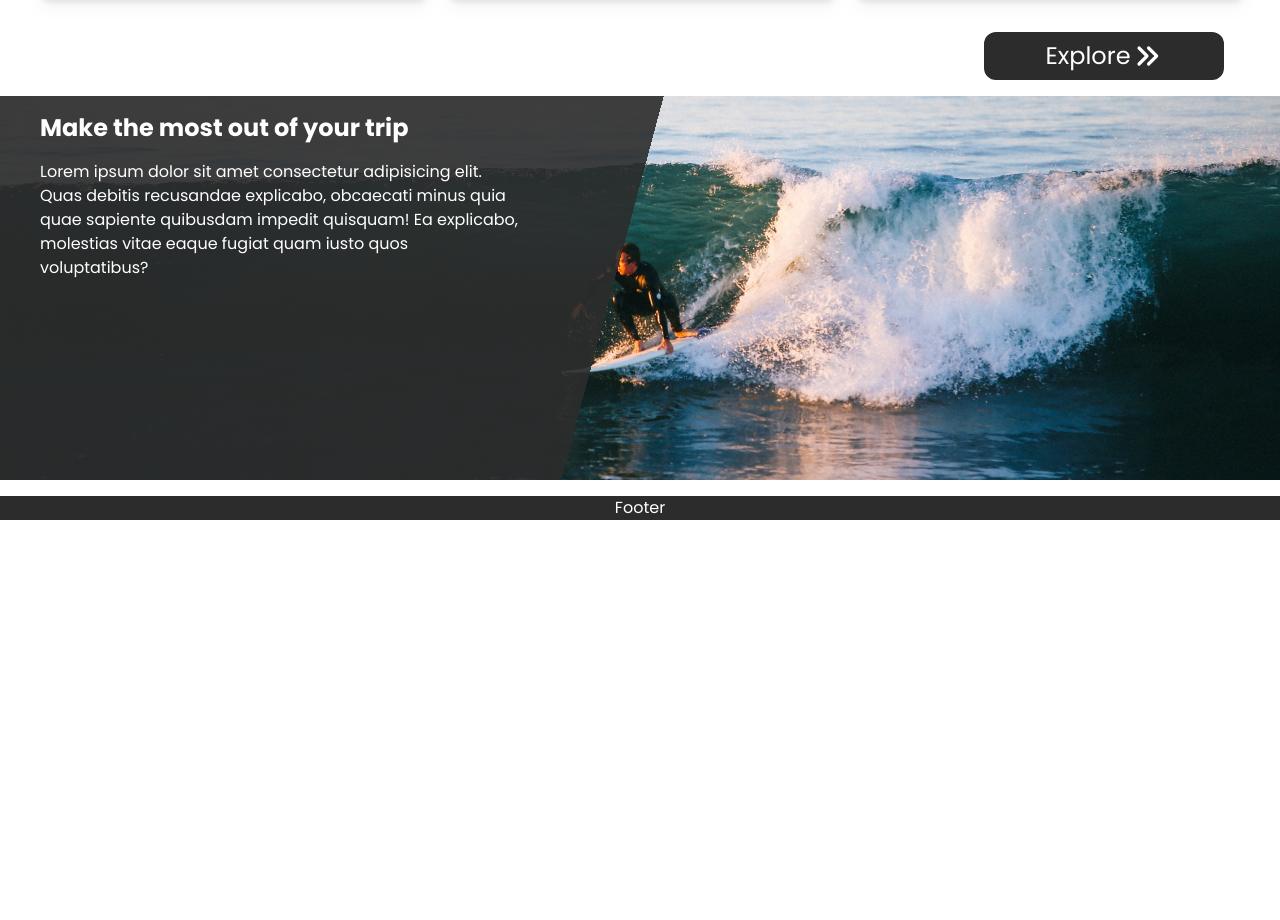
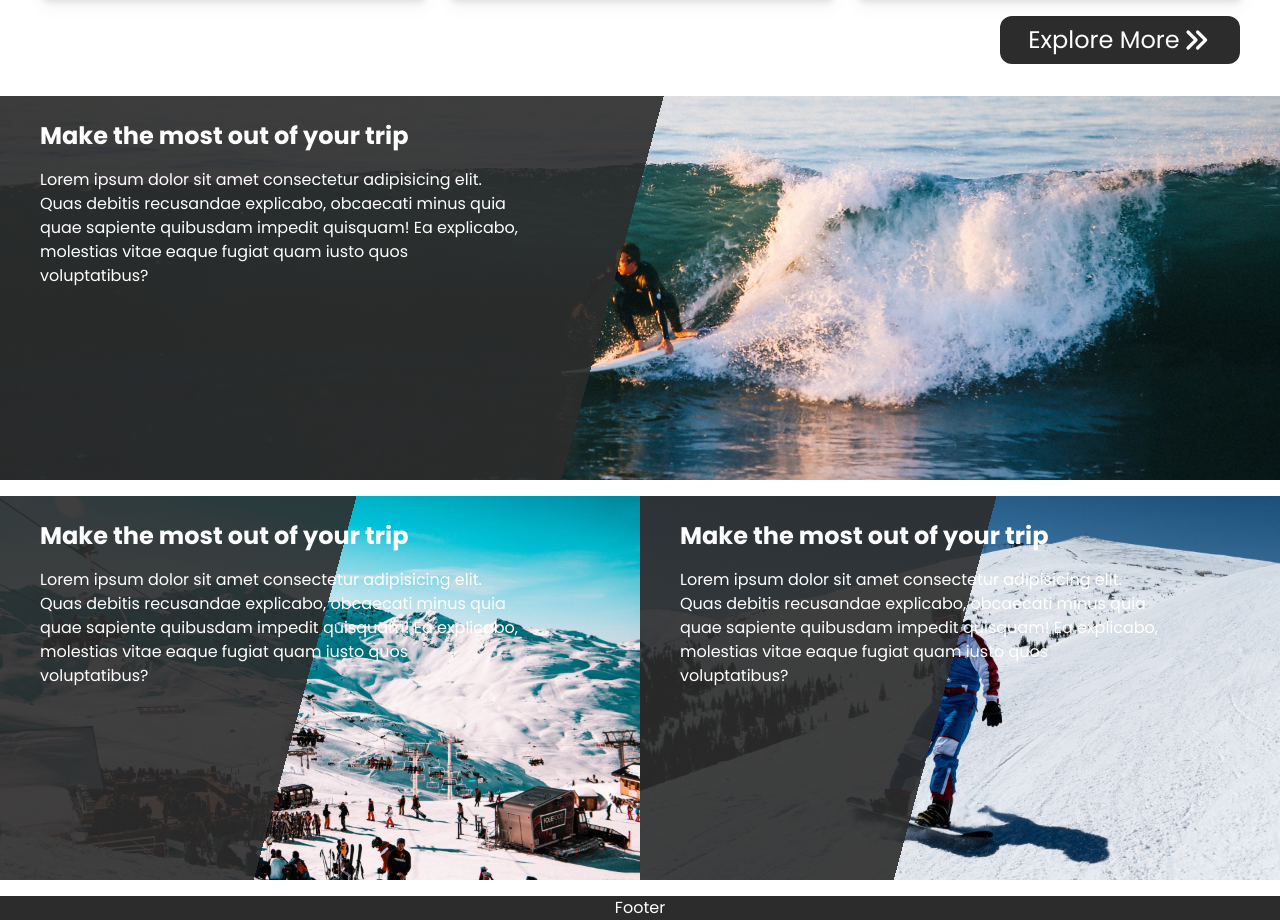
Before and after one commit to kristian4res/ucwd-solstice, a React (Create React App) app: page / in a window 1280 px wide. Shown: the part 864-1784 px from the top of the page. Before the commit the page ends 1384 px from the top, so only its background shows below. Built offline with nearby package versions, Linux system fonts and the light colour scheme.

Commit message:
c: creating article cards; installed heroicons/react

```diff
--- a/src/components/navigation.jsx
+++ b/src/components/navigation.jsx
@@ -1,28 +1,30 @@
-import React, { useState, useEffect } from 'react'
+import React, { useState, useEffect, useCallback } from 'react'
 import LogoButton from './logo-button'
 
 const Navigation = () => {
   const [navClass, setNavClass] = useState('');
   const [y, setY] = useState(100);
 
-  // Check
-  const handleNavigation = (e) => {
+  const handleNavigation = useCallback(
+    e => {
       const window = e.currentTarget;
-
       if (y > window.scrollY) {
         setNavClass('');
       } else if (y < window.scrollY) {
         setNavClass('bg-dark-body');
       }
-
       setY(window.scrollY);
-  };
+    }, [y]
+  );
 
   useEffect(() => {
     setY(window.scrollY);
+    window.addEventListener("scroll", (e) => handleNavigation(e));
 
-    window.addEventListener("scroll", (e) => handleNavigation(e));
-  }, []);
+    return () => { // return a cleanup function to unregister our function since its gonna run multiple times
+      window.removeEventListener("scroll", (e) => handleNavigation(e));
+    };
+  }, [handleNavigation]);
 
   return (
     <div className={`flex w-full transition-colors ${navClass} text-white z-10 fixed top-0 mx-auto py-4 px-8 md:px-14 lg:px-24`}>
--- a/src/pages/home-page.jsx
+++ b/src/pages/home-page.jsx
@@ -1,4 +1,5 @@
 import React from 'react';
+import { ChevronDoubleRightIcon } from '@heroicons/react/solid';
 
 import imgSnowboarding1 from '../assets/snowboarding-md-1.jpg';
 import imgKayaking1 from '../assets/kayaking-md-1.jpg';
@@ -10,8 +11,8 @@ import ImageCard from '../components/image-card';
 const Homepage = () => {
   return (
     <>
-      <section id="recommendations-section" className='w-full h-screen md:h-1/3'>
-        <h2 className="text-dark-body text-2xl font-bold mt-4 mx-10">
+      <section id="recommendations-section" className='mt-2 w-full h-screen md:mt-4 md:h-1/3'>
+        <h2 className="text-dark-body text-2xl font-bold mx-10">
           Inspiration for your next trip
         </h2>
         <div className='grid grid-cols-1 gap-6 mt-3 place-content-center mx-10 md:grid-cols-3'>
@@ -21,22 +22,45 @@ const Homepage = () => {
         </div>
         <div className='flex justify-center md:justify-end mx-10 mt-4'>
           {/* Button */}
-          <button className='flex justify-center items-center w-60 px-2 py-2 my-4 mx-4 text-white text-2xl font-light bg-dark-body rounded md:rounded-xl'>
-            <span>Explore</span>
-            <svg xmlns="http://www.w3.org/2000/svg" className="h-8 w-8" viewBox="0 0 20 20" fill="currentColor">
-              <path fillRule="evenodd" d="M10.293 15.707a1 1 0 010-1.414L14.586 10l-4.293-4.293a1 1 0 111.414-1.414l5 5a1 1 0 010 1.414l-5 5a1 1 0 01-1.414 0z" clipRule="evenodd" />
-              <path fillRule="evenodd" d="M4.293 15.707a1 1 0 010-1.414L8.586 10 4.293 5.707a1 1 0 011.414-1.414l5 5a1 1 0 010 1.414l-5 5a1 1 0 01-1.414 0z" clipRule="evenodd" />
-            </svg>
+          <button className='flex justify-center items-center w-60 px-2 py-2 mb-4 text-white text-2xl font-light bg-dark-body rounded md:rounded-xl'>
+            <span>Explore More</span>
+            <ChevronDoubleRightIcon className='h-8 w-8' />
           </button>
         </div>
       </section>
-      <section id="travel-section" className='w-full h-full' style={{
+      <section id="article-section" className='mt-2 w-full h-full md:mt-4' style={{
         backgroundImage: `linear-gradient(105deg, rgba(44, 44, 44, 0.9) 0%, rgba(44, 44, 44, 0.9) 48%, transparent 48%), url(${imgSurfing1})`,
         backgroundPosition: 'center',
         backgroundSize: 'cover',
       }}>
         <article className='container flex flex-col text-white w-2/4 min-h-60 md:h-96'>
-          <h2 className="text-2xl font-bold mt-4 mx-10">
+          <h2 className="text-2xl font-bold mt-6 mx-10">
+            Make the most out of your trip
+          </h2>
+          <p className='text-left mt-4 mx-10 w-3/4'>
+            Lorem ipsum dolor sit amet consectetur adipisicing elit. Quas debitis recusandae explicabo, obcaecati minus quia quae sapiente quibusdam impedit quisquam! Ea explicabo, molestias vitae eaque fugiat quam iusto quos voluptatibus?
+          </p>
+        </article>
+      </section>
+      <section id="travel-tips-section" className='mt-4 w-full h-full flex justify-around'>
+        <article className='container flex flex-col text-white w-full min-h-60 md:h-96' style={{
+          backgroundImage: `linear-gradient(105deg, rgba(44, 44, 44, 0.9) 0%, rgba(44, 44, 44, 0.9) 48%, transparent 48%), url(${imgSkiResort1})`,
+          backgroundPosition: 'center',
+          backgroundSize: 'cover',
+        }}>
+          <h2 className="text-2xl font-bold mt-6 mx-10">
+            Make the most out of your trip
+          </h2>
+          <p className='text-left mt-4 mx-10 w-3/4'>
+            Lorem ipsum dolor sit amet consectetur adipisicing elit. Quas debitis recusandae explicabo, obcaecati minus quia quae sapiente quibusdam impedit quisquam! Ea explicabo, molestias vitae eaque fugiat quam iusto quos voluptatibus?
+          </p>
+        </article>
+        <article className='container flex flex-col text-white w-full min-h-60 md:h-96' style={{
+          backgroundImage: `linear-gradient(105deg, rgba(44, 44, 44, 0.9) 0%, rgba(44, 44, 44, 0.9) 48%, transparent 48%), url(${imgSnowboarding1})`,
+          backgroundPosition: 'center',
+          backgroundSize: 'cover',
+        }}>
+          <h2 className="text-2xl font-bold mt-6 mx-10">
             Make the most out of your trip
           </h2>
           <p className='text-left mt-4 mx-10 w-3/4'>
```
Lines whose indentation alone changed are shown as unchanged.
